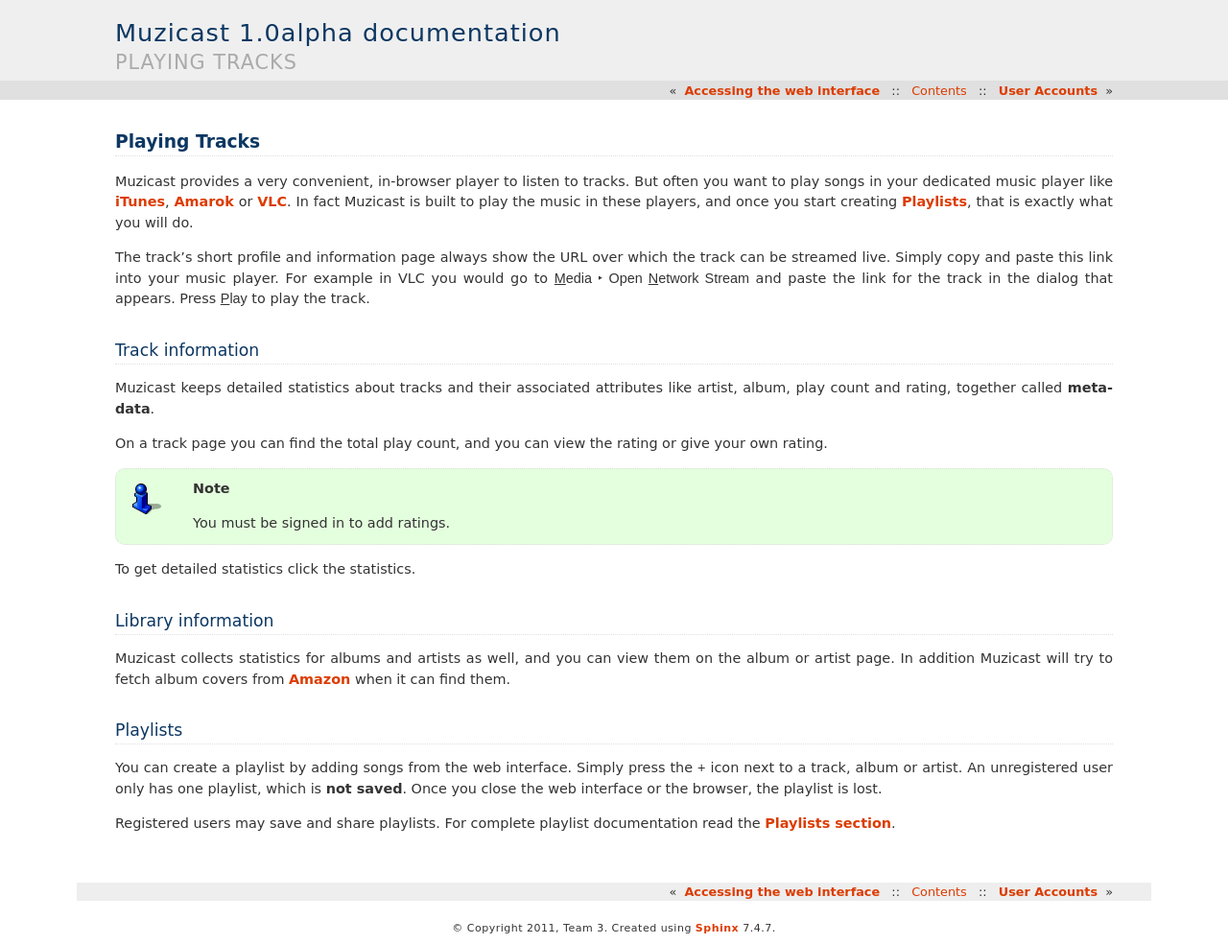
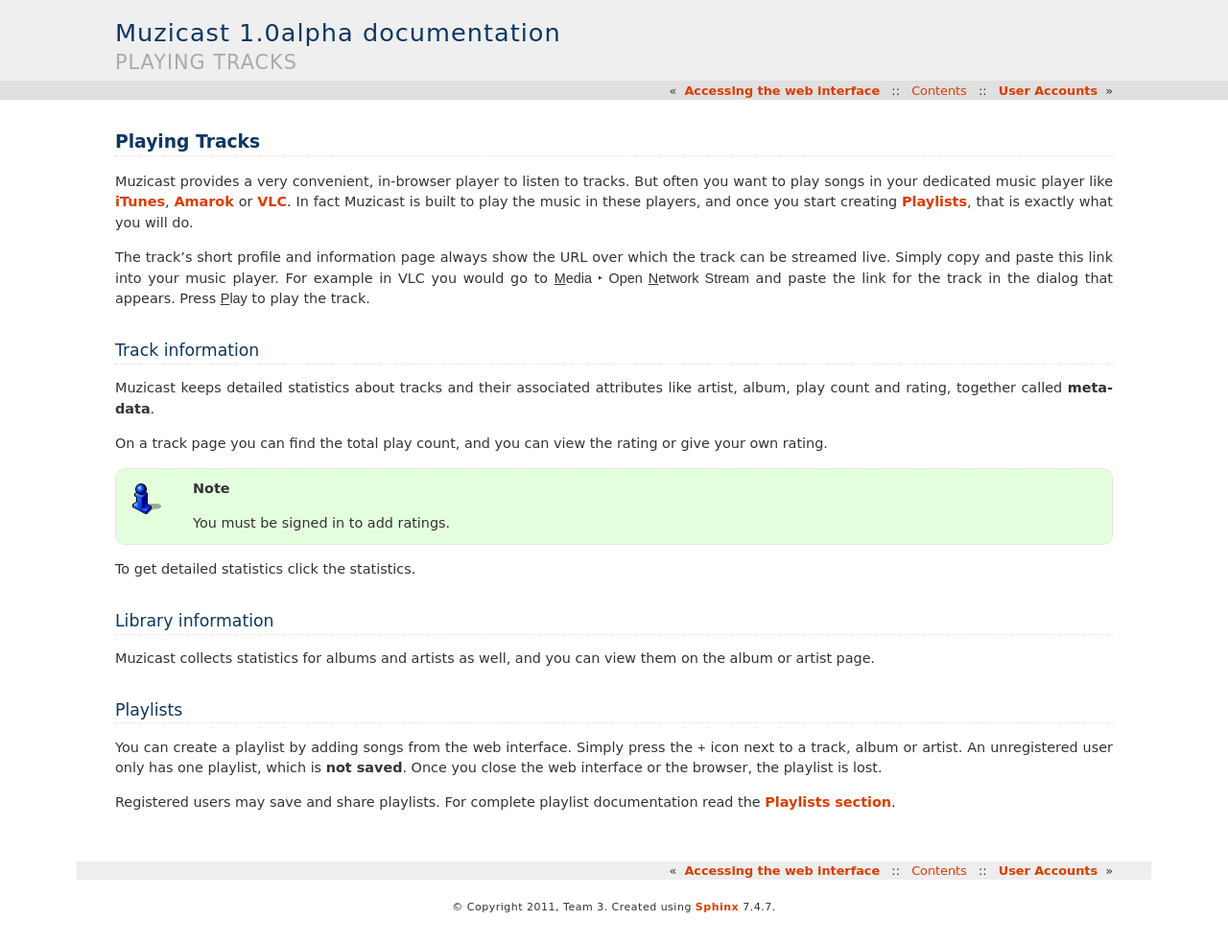
Before and after one commit to nikhilm/muzicast, a Sphinx documentation site: the page built from docs/usermanual/source/using/playsongs.rst, in a window 1280 px wide. Shown: the whole page at 96% size. Built offline with Sphinx 7.4.7, drawn with Linux system fonts in a browser that asks for light colours; pages that are not in the unit, such as notebooks, are missing from menus; after the commit the page ends 963 px from its top, so only the background shows below that; some of the changed lines change nothing that is shown.

Commit message:
No amazon for now

```diff
--- a/docs/usermanual/source/using/playsongs.rst
+++ b/docs/usermanual/source/using/playsongs.rst
@@ -34,8 +34,8 @@
 
 Muzicast collects statistics for albums and artists as well, and you can
 view them on the album or artist page.
-In addition Muzicast will try to fetch album covers from `Amazon
-<http://www.amazon.com>`_ when it can find them.
+
+.. TODO: In addition Muzicast will try to fetch album covers from `Amazon <http://www.amazon.com>`_ when it can find them.
 
 Playlists
 ---------
```
